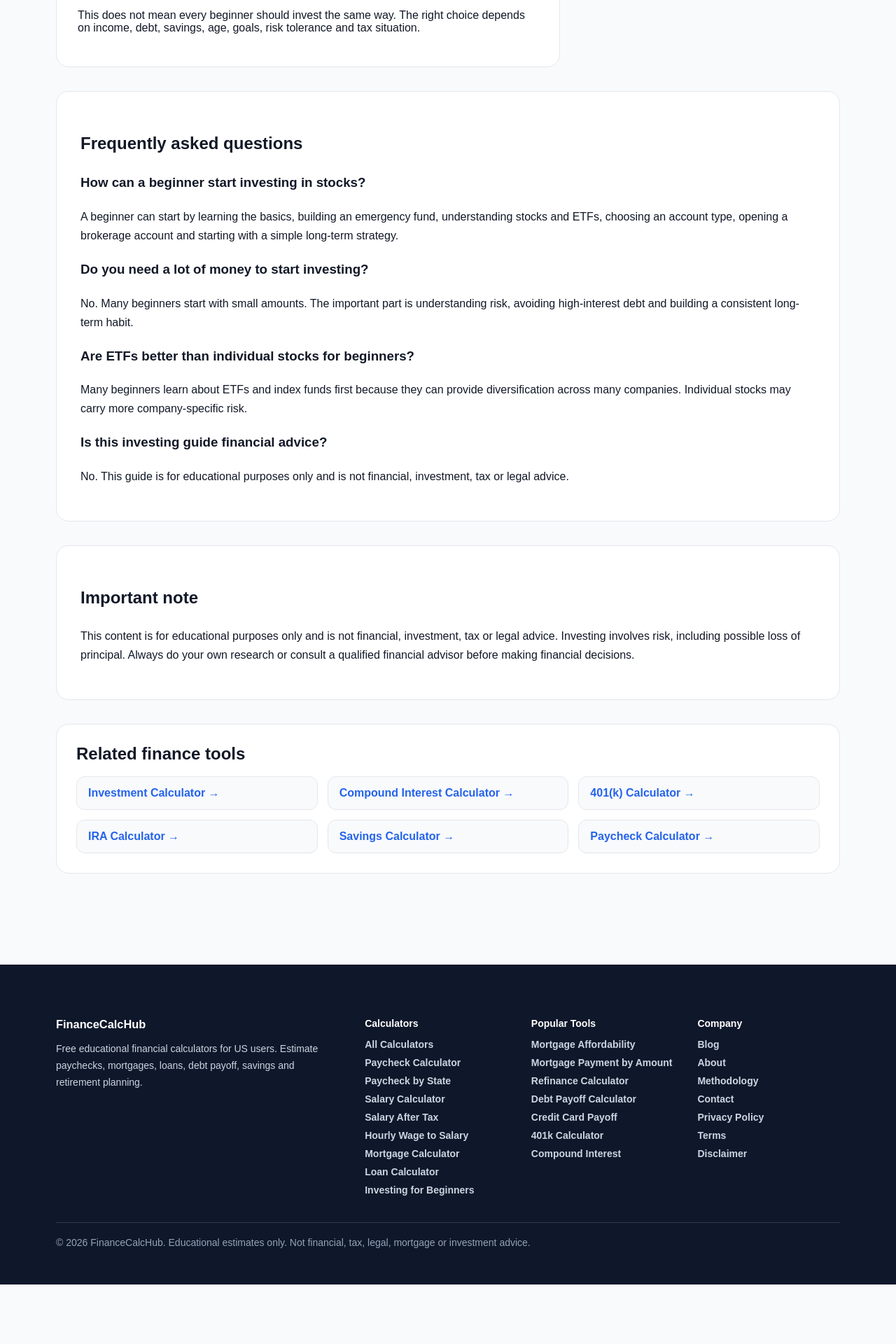
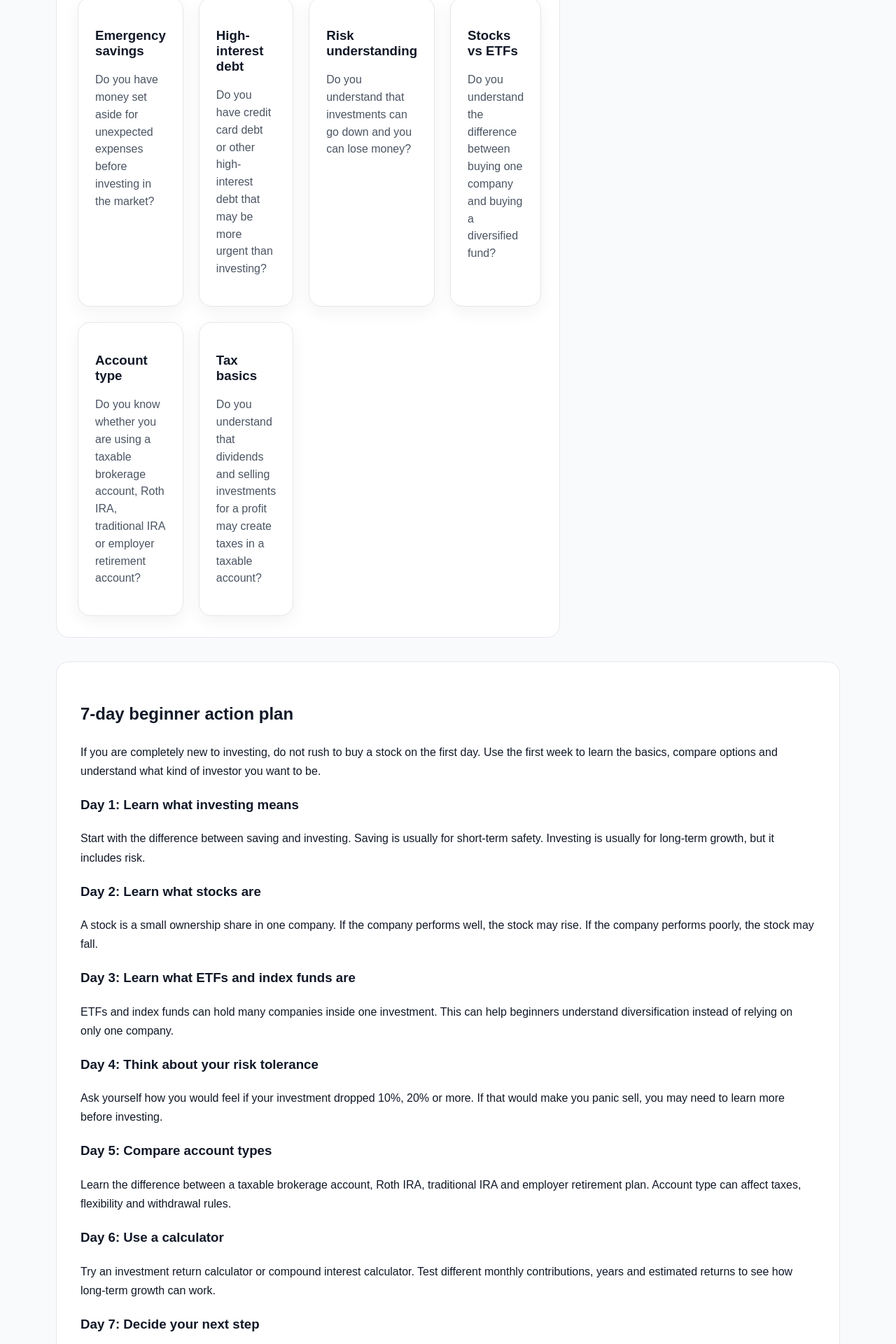
Before and after one commit to milicdejan94-ai/financecalchub, a Next.js app: page /investing/beginner-guide in a window 1280 px wide. Shown: the part 4140-6060 px from the top of the page at 70% size. Before the commit the page ends 5975 px from the top, so only its background shows below. Built offline with nearby package versions, Linux system fonts and the light colour scheme.

Commit message:
Improve investing beginner guide with checklist and action plan

```diff
--- a/app/investing/beginner-guide/page.tsx
+++ b/app/investing/beginner-guide/page.tsx
@@ -326,6 +326,124 @@ export default function InvestingBeginnerGuidePage() {
             simple, understand the risks and think long term.
           </p>
         </div>
+        <div className="calculator-box" style={{ marginTop: 34 }}>
+          <h2>Beginner investing checklist</h2>
+
+          <p>
+            Before putting real money into stocks, ETFs or any investment, use
+            this simple checklist. The goal is to make sure you understand the
+            basics and are not investing money you may need immediately.
+          </p>
+
+          <div className="grid">
+            <div className="card">
+              <h3>Emergency savings</h3>
+              <p>
+                Do you have money set aside for unexpected expenses before
+                investing in the market?
+              </p>
+            </div>
+
+            <div className="card">
+              <h3>High-interest debt</h3>
+              <p>
+                Do you have credit card debt or other high-interest debt that
+                may be more urgent than investing?
+              </p>
+            </div>
+
+            <div className="card">
+              <h3>Risk understanding</h3>
+              <p>
+                Do you understand that investments can go down and you can lose
+                money?
+              </p>
+            </div>
+
+            <div className="card">
+              <h3>Stocks vs ETFs</h3>
+              <p>
+                Do you understand the difference between buying one company and
+                buying a diversified fund?
+              </p>
+            </div>
+
+            <div className="card">
+              <h3>Account type</h3>
+              <p>
+                Do you know whether you are using a taxable brokerage account,
+                Roth IRA, traditional IRA or employer retirement account?
+              </p>
+            </div>
+
+            <div className="card">
+              <h3>Tax basics</h3>
+              <p>
+                Do you understand that dividends and selling investments for a
+                profit may create taxes in a taxable account?
+              </p>
+            </div>
+          </div>
+        </div>
+
+        <div className="content-box" style={{ marginTop: 34 }}>
+          <h2>7-day beginner action plan</h2>
+
+          <p>
+            If you are completely new to investing, do not rush to buy a stock
+            on the first day. Use the first week to learn the basics, compare
+            options and understand what kind of investor you want to be.
+          </p>
+
+          <h3>Day 1: Learn what investing means</h3>
+          <p>
+            Start with the difference between saving and investing. Saving is
+            usually for short-term safety. Investing is usually for long-term
+            growth, but it includes risk.
+          </p>
+
+          <h3>Day 2: Learn what stocks are</h3>
+          <p>
+            A stock is a small ownership share in one company. If the company
+            performs well, the stock may rise. If the company performs poorly,
+            the stock may fall.
+          </p>
+
+          <h3>Day 3: Learn what ETFs and index funds are</h3>
+          <p>
+            ETFs and index funds can hold many companies inside one investment.
+            This can help beginners understand diversification instead of
+            relying on only one company.
+          </p>
+
+          <h3>Day 4: Think about your risk tolerance</h3>
+          <p>
+            Ask yourself how you would feel if your investment dropped 10%, 20%
+            or more. If that would make you panic sell, you may need to learn
+            more before investing.
+          </p>
+
+          <h3>Day 5: Compare account types</h3>
+          <p>
+            Learn the difference between a taxable brokerage account, Roth IRA,
+            traditional IRA and employer retirement plan. Account type can
+            affect taxes, flexibility and withdrawal rules.
+          </p>
+
+          <h3>Day 6: Use a calculator</h3>
+          <p>
+            Try an investment return calculator or compound interest calculator.
+            Test different monthly contributions, years and estimated returns to
+            see how long-term growth can work.
+          </p>
+
+          <h3>Day 7: Decide your next step</h3>
+          <p>
+            After one week of learning, decide whether you need more education,
+            should focus on emergency savings, should pay down debt first or are
+            ready to start small with a long-term plan.
+          </p>
+        </div>
 
         <div className="calculator-box" style={{ marginTop: 34 }}>
           <h2>Beginner example</h2>
@@ -393,9 +511,9 @@ export default function InvestingBeginnerGuidePage() {
           title="Related finance tools"
           tools={[
             {
-              title: 'Investment Calculator',
-              href: '/calculators/investment',
-            },
+  title: 'Investment Return Calculator',
+  href: '/calculators/investment-return',
+},
             {
               title: 'Compound Interest Calculator',
               href: '/calculators/compound-interest',
```
